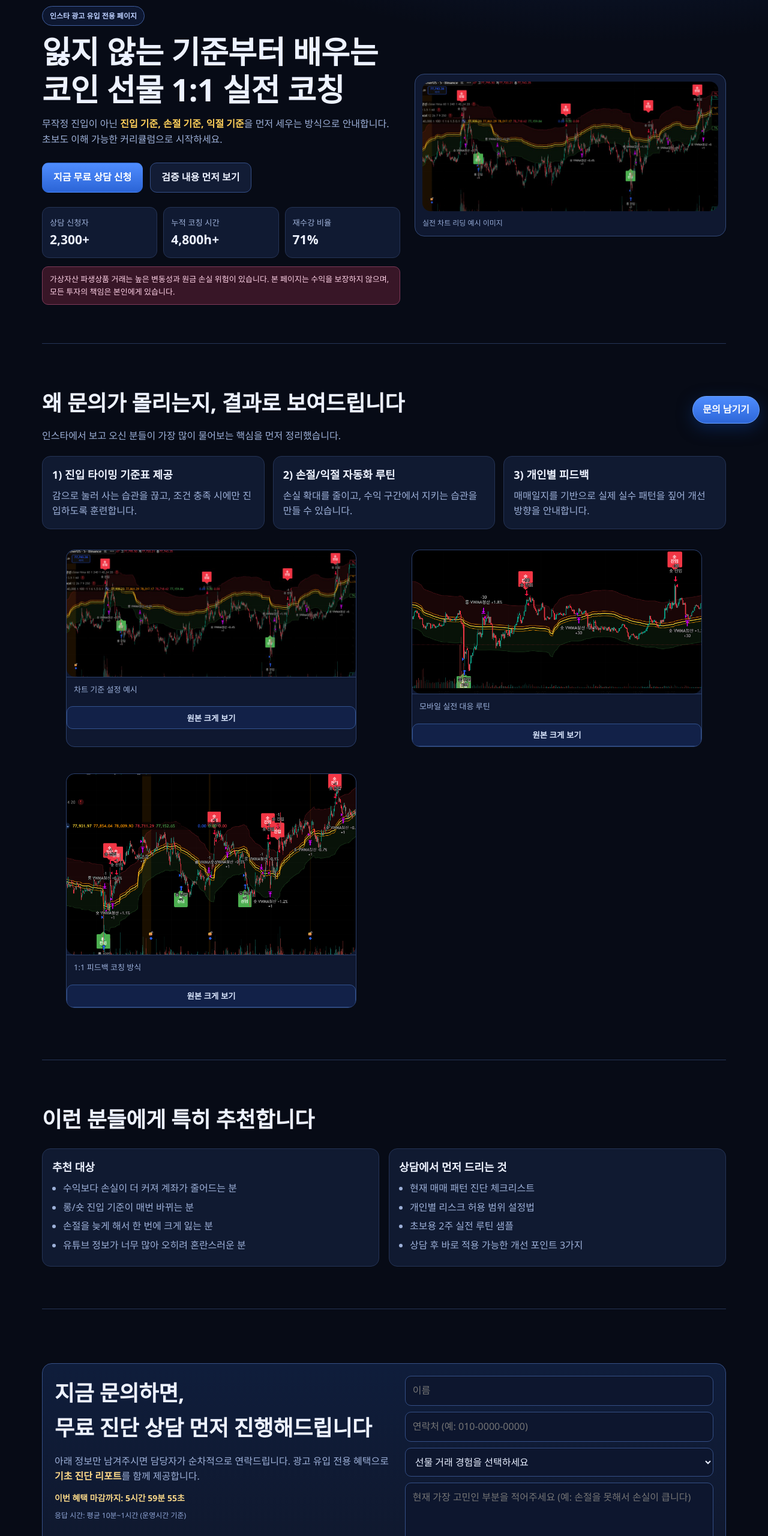
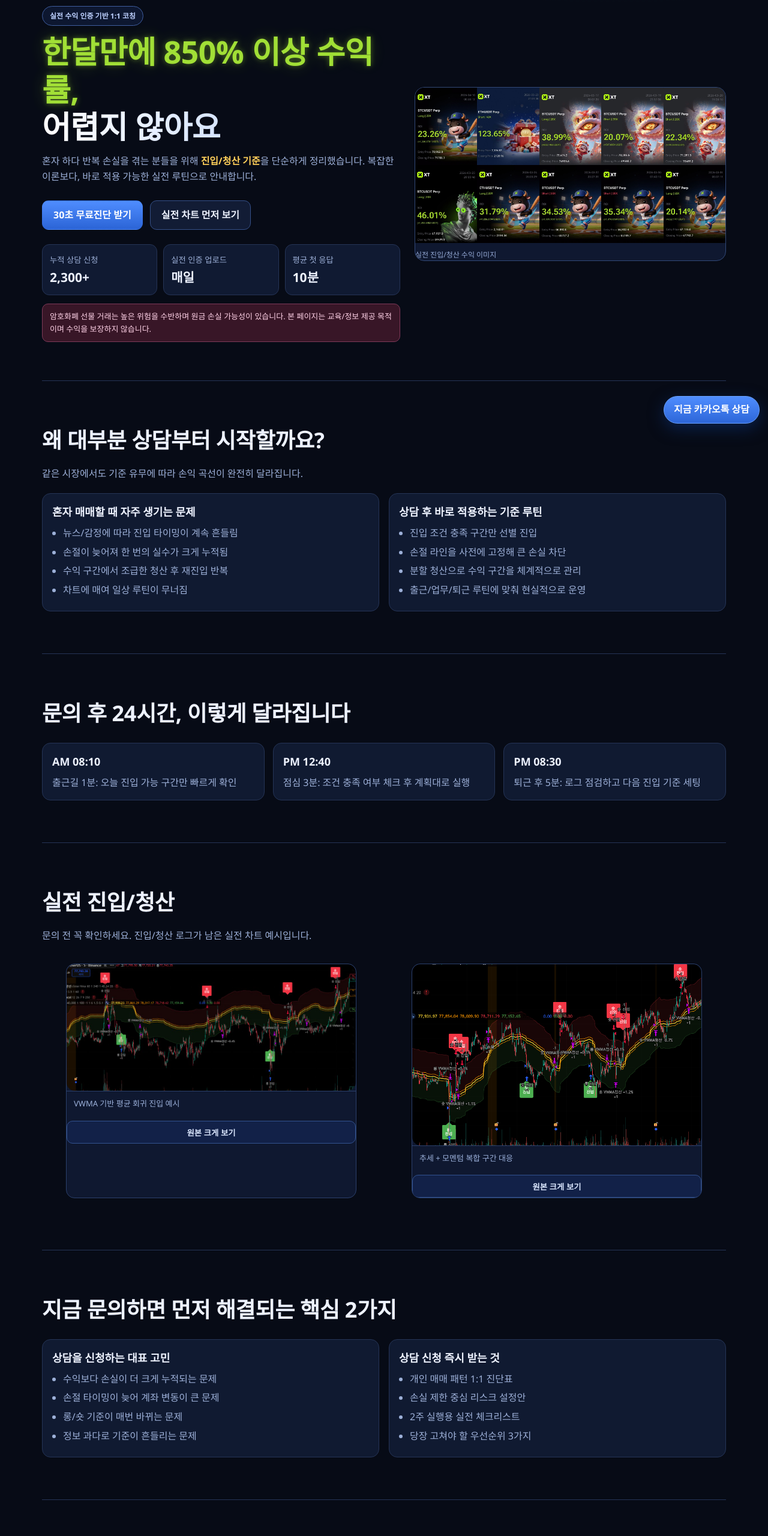
Before and after one commit to a35611593-bit/coooo_diary, a plain HTML site: page index.html in a window 1280 px wide. Shown: the part 80-2640 px from the top of the page at 60% size. Drawn offline with Linux system fonts and the light colour scheme.

Commit message:
Add files via upload

```diff
--- a/index.html
+++ b/index.html
@@ -3,8 +3,8 @@
 <head>
   <meta charset="UTF-8" />
   <meta name="viewport" content="width=device-width, initial-scale=1.0" />
-  <title>인스타 광고 전용 랜딩페이지 | 코인 선물 문의</title>
-  <meta name="description" content="인스타그램 광고에서 바로 문의로 전환시키는 코인 선물 랜딩페이지" />
+  <title>실전 수익 루틴 | 무료 1:1 상담</title>
+  <meta name="description" content="수익 인증과 실전 차트를 확인하고 지금 바로 무료 1:1 상담을 신청하세요." />
   <style>
     :root {
       --bg: #070b16;
@@ -62,6 +62,23 @@
       line-height: 1.2;
       letter-spacing: -0.5px;
     }
+    .headline-main {
+      display: inline-block;
+      color: #b8ff3b;
+      text-shadow: 0 0 10px rgba(184, 255, 59, 0.4), 0 0 30px rgba(184, 255, 59, 0.2);
+      animation: pulseGlow 2.2s ease-in-out infinite;
+    }
+    .headline-sub {
+      display: inline-block;
+      background: linear-gradient(90deg, #ffffff, #d7e5ff);
+      -webkit-background-clip: text;
+      background-clip: text;
+      color: transparent;
+    }
+    @keyframes pulseGlow {
+      0%, 100% { opacity: 1; }
+      50% { opacity: 0.78; }
+    }
     h2 {
       margin: 0 0 14px;
       font-size: clamp(24px, 3vw, 36px);
@@ -103,7 +120,21 @@
       background: #0f1830;
       border: 1px solid #324978;
       border-radius: 16px;
-      padding: 12px;
+      padding: 0;
+      overflow: hidden;
+    }
+    .proof-strip {
+      display: grid;
+      grid-template-columns: repeat(5, minmax(0, 1fr));
+      gap: 0;
+    }
+    .proof-strip img {
+      width: 100%;
+      height: 100%;
+      display: block;
+      border-radius: 0;
+      object-fit: cover;
+      aspect-ratio: 4 / 5;
     }
     .hero-media small {
       display: block;
@@ -270,6 +301,14 @@
       border: 1px solid #6aa2ff;
       box-shadow: 0 8px 26px #0a214c;
     }
+    .contact-links {
+      margin-top: 12px;
+      display: grid;
+      gap: 10px;
+    }
+    .contact-links .btn {
+      width: 100%;
+    }
     footer {
       padding: 26px 0 44px;
       color: #8fa5d0;
@@ -288,6 +327,9 @@
       .stats {
         grid-template-columns: repeat(2, minmax(0, 1fr));
       }
+      .proof-strip {
+        grid-template-columns: repeat(2, minmax(0, 1fr));
+      }
     }
   </style>
 </head>
@@ -295,120 +337,160 @@
   <main class="wrap">
     <section class="hero section">
       <div class="hero-copy">
-        <span class="badge">인스타 광고 유입 전용 페이지</span>
-        <h1>잃지 않는 기준부터 배우는 <br />코인 선물 1:1 실전 코칭</h1>
-        <p class="muted">무작정 진입이 아닌 <strong>진입 기준, 손절 기준, 익절 기준</strong>을 먼저 세우는 방식으로 안내합니다. 초보도 이해 가능한 커리큘럼으로 시작하세요.</p>
+        <span class="badge">실전 수익 인증 기반 1:1 코칭</span>
+        <h1><span class="headline-main">한달만에 850% 이상 수익률,</span><br /><span class="headline-sub">어렵지 않아요</span></h1>
+        <p class="muted">혼자 하다 반복 손실을 겪는 분들을 위해 <strong>진입/청산 기준</strong>을 단순하게 정리했습니다. 복잡한 이론보다, 바로 적용 가능한 실전 루틴으로 안내합니다.</p>
         <div class="btns">
-          <a class="btn primary" href="#inquiry">지금 무료 상담 신청</a>
-          <a class="btn secondary" href="#proof">검증 내용 먼저 보기</a>
+          <a class="btn primary" href="#inquiry">30초 무료진단 받기</a>
+          <a class="btn secondary" href="#strategy">실전 차트 먼저 보기</a>
         </div>
         <div class="stats">
-          <div class="stat"><small class="muted">상담 신청자</small><b>2,300+</b></div>
-          <div class="stat"><small class="muted">누적 코칭 시간</small><b>4,800h+</b></div>
-          <div class="stat"><small class="muted">재수강 비율</small><b>71%</b></div>
+          <div class="stat"><small class="muted">누적 상담 신청</small><b>2,300+</b></div>
+          <div class="stat"><small class="muted">실전 인증 업로드</small><b>매일</b></div>
+          <div class="stat"><small class="muted">평균 첫 응답</small><b>10분</b></div>
         </div>
-        <p class="risk">가상자산 파생상품 거래는 높은 변동성과 원금 손실 위험이 있습니다. 본 페이지는 수익을 보장하지 않으며, 모든 투자의 책임은 본인에게 있습니다.</p>
+        <p class="risk">암호화폐 선물 거래는 높은 위험을 수반하며 원금 손실 가능성이 있습니다. 본 페이지는 교육/정보 제공 목적이며 수익을 보장하지 않습니다.</p>
       </div>
       <div class="hero-media">
-        <img src="images/chart1.png" alt="실전 차트 이미지" />
-        <small>실전 차트 리딩 예시 이미지</small>
+        <div class="proof-strip">
+          <img src="images/proof1.png" alt="실전 수익 이미지 1" />
+          <img src="images/proof2.png" alt="실전 수익 이미지 2" />
+          <img src="images/proof3.png" alt="실전 수익 이미지 3" />
+          <img src="images/proof4.png" alt="실전 수익 이미지 4" />
+          <img src="images/proof5.png" alt="실전 수익 이미지 5" />
+          <img src="images/proof6.png" alt="실전 수익 이미지 6" />
+          <img src="images/proof7.png" alt="실전 수익 이미지 7" />
+          <img src="images/proof8.png" alt="실전 수익 이미지 8" />
+          <img src="images/proof9.png" alt="실전 수익 이미지 9" />
+          <img src="images/proof10.png" alt="실전 수익 이미지 10" />
+        </div>
+        <small>실전 진입/청산 수익 이미지</small>
+      </div>
+    </section>
+
+    <section class="section" id="proof">
+      <h2>왜 대부분 상담부터 시작할까요?</h2>
+      <p class="muted">같은 시장에서도 기준 유무에 따라 손익 곡선이 완전히 달라집니다.</p>
+      <div class="proof">
+        <article class="card">
+          <h3>혼자 매매할 때 자주 생기는 문제</h3>
+          <ul class="list">
+            <li>뉴스/감정에 따라 진입 타이밍이 계속 흔들림</li>
+            <li>손절이 늦어져 한 번의 실수가 크게 누적됨</li>
+            <li>수익 구간에서 조급한 청산 후 재진입 반복</li>
+            <li>차트에 매여 일상 루틴이 무너짐</li>
+          </ul>
+        </article>
+        <article class="card">
+          <h3>상담 후 바로 적용하는 기준 루틴</h3>
+          <ul class="list">
+            <li>진입 조건 충족 구간만 선별 진입</li>
+            <li>손절 라인을 사전에 고정해 큰 손실 차단</li>
+            <li>분할 청산으로 수익 구간을 체계적으로 관리</li>
+            <li>출근/업무/퇴근 루틴에 맞춰 현실적으로 운영</li>
+          </ul>
+        </article>
       </div>
     </section>
 
     <section class="section">
-      <h2>왜 문의가 몰리는지, 결과로 보여드립니다</h2>
-      <p class="muted">인스타에서 보고 오신 분들이 가장 많이 물어보는 핵심을 먼저 정리했습니다.</p>
+      <h2>문의 후 24시간, 이렇게 달라집니다</h2>
       <div class="grid-3">
         <article class="card">
-          <h3>1) 진입 타이밍 기준표 제공</h3>
-          <p class="muted">감으로 눌러 사는 습관을 끊고, 조건 충족 시에만 진입하도록 훈련합니다.</p>
+          <h3>AM 08:10</h3>
+          <p class="muted">출근길 1분: 오늘 진입 가능 구간만 빠르게 확인</p>
         </article>
         <article class="card">
-          <h3>2) 손절/익절 자동화 루틴</h3>
-          <p class="muted">손실 확대를 줄이고, 수익 구간에서 지키는 습관을 만들 수 있습니다.</p>
+          <h3>PM 12:40</h3>
+          <p class="muted">점심 3분: 조건 충족 여부 체크 후 계획대로 실행</p>
         </article>
         <article class="card">
-          <h3>3) 개인별 피드백</h3>
-          <p class="muted">매매일지를 기반으로 실제 실수 패턴을 짚어 개선 방향을 안내합니다.</p>
+          <h3>PM 08:30</h3>
+          <p class="muted">퇴근 후 5분: 로그 점검하고 다음 진입 기준 세팅</p>
         </article>
       </div>
+    </section>
 
+    <section class="section" id="strategy">
+      <h2>실전 진입/청산</h2>
+      <p class="muted">문의 전 꼭 확인하세요. 진입/청산 로그가 남은 실전 차트 예시입니다.</p>
       <div class="img-row">
         <figure class="img-box">
           <img src="images/chart1.png" alt="실전 차트 분석 예시" />
-          <p>차트 기준 설정 예시</p>
+          <p>VWMA 기반 평균 회귀 진입 예시</p>
           <button class="zoom-btn" type="button" data-zoom="1">원본 크게 보기</button>
         </figure>
         <figure class="img-box">
-          <img src="images/chart2.png" alt="실전 차트 이미지 2" />
-          <p>모바일 실전 대응 루틴</p>
+          <img src="images/chart3.png" alt="실전 차트 이미지 2" />
+          <p>추세 + 모멘텀 복합 구간 대응</p>
           <button class="zoom-btn" type="button" data-zoom="2">원본 크게 보기</button>
-        </figure>
-        <figure class="img-box">
-          <img src="images/chart3.png" alt="실전 차트 이미지 3" />
-          <p>1:1 피드백 코칭 방식</p>
-          <button class="zoom-btn" type="button" data-zoom="3">원본 크게 보기</button>
         </figure>
       </div>
     </section>
 
-    <section class="section" id="proof">
-      <h2>이런 분들에게 특히 추천합니다</h2>
+    <section class="section">
+      <h2>지금 문의하면 먼저 해결되는 핵심 2가지</h2>
       <div class="proof">
         <article class="card">
-          <h3>추천 대상</h3>
+          <h3>상담을 신청하는 대표 고민</h3>
           <ul class="list">
-            <li>수익보다 손실이 더 커져 계좌가 줄어드는 분</li>
-            <li>롱/숏 진입 기준이 매번 바뀌는 분</li>
-            <li>손절을 늦게 해서 한 번에 크게 잃는 분</li>
-            <li>유튜브 정보가 너무 많아 오히려 혼란스러운 분</li>
+            <li>수익보다 손실이 더 크게 누적되는 문제</li>
+            <li>손절 타이밍이 늦어 계좌 변동이 큰 문제</li>
+            <li>롱/숏 기준이 매번 바뀌는 문제</li>
+            <li>정보 과다로 기준이 흔들리는 문제</li>
           </ul>
         </article>
         <article class="card">
-          <h3>상담에서 먼저 드리는 것</h3>
+          <h3>상담 신청 즉시 받는 것</h3>
           <ul class="list">
-            <li>현재 매매 패턴 진단 체크리스트</li>
-            <li>개인별 리스크 허용 범위 설정법</li>
-            <li>초보용 2주 실전 루틴 샘플</li>
-            <li>상담 후 바로 적용 가능한 개선 포인트 3가지</li>
+            <li>개인 매매 패턴 1:1 진단표</li>
+            <li>손실 제한 중심 리스크 설정안</li>
+            <li>2주 실행용 실전 체크리스트</li>
+            <li>당장 고쳐야 할 우선순위 3가지</li>
           </ul>
         </article>
+      </div>
+    </section>
+
+    <section class="section">
+      <h2>문의 전 자주 묻는 질문</h2>
+      <div class="card">
+        <p><strong>Q.</strong> 완전 초보도 바로 시작할 수 있나요?<br /><span class="muted">A. 가능합니다. 현재 수준을 먼저 진단하고, 이해 가능한 단계부터 맞춤 루틴으로 안내합니다.</span></p>
+        <hr style="border:0;border-top:1px solid #2a3c64;margin:12px 0;" />
+        <p><strong>Q.</strong> 왜 먼저 상담을 받아야 하나요?<br /><span class="muted">A. 같은 전략도 사람마다 리스크 허용 범위가 달라서, 본인 기준에 맞는 세팅이 먼저 필요합니다.</span></p>
+        <hr style="border:0;border-top:1px solid #2a3c64;margin:12px 0;" />
+        <p><strong>Q.</strong> 수익이 보장되나요?<br /><span class="muted">A. 보장되지 않습니다. 손실 가능성을 전제로 리스크 관리 중심으로 운영합니다.</span></p>
       </div>
     </section>
 
     <section class="section" id="inquiry">
       <div class="inquiry">
         <div>
-          <h2>지금 문의하면, <br />무료 진단 상담 먼저 진행해드립니다</h2>
-          <p class="muted">아래 정보만 남겨주시면 담당자가 순차적으로 연락드립니다. 광고 유입 전용 혜택으로 <strong style="color:#ffd98a;">기초 진단 리포트</strong>를 함께 제공합니다.</p>
+          <h2>지금 문의하면,<br />오늘 안에 1:1 진단 시작합니다</h2>
+          <p class="muted">현재 매매 습관을 먼저 분석한 뒤, 바로 실행 가능한 개선 루틴을 전달드립니다.</p>
           <p class="countdown" id="countdown">이번 혜택 마감까지: 계산 중...</p>
-          <p class="fine">응답 시간: 평균 10분~1시간 (운영시간 기준)</p>
+          <p class="fine">운영시간 기준 평균 응답 10분~1시간 | 상담비 0원</p>
         </div>
-        <form id="leadForm">
-          <input type="text" name="name" placeholder="이름" required />
-          <input type="tel" name="phone" placeholder="연락처 (예: 010-0000-0000)" required />
-          <select name="experience" required>
-            <option value="">선물 거래 경험을 선택하세요</option>
-            <option>처음 시작</option>
-            <option>1~3개월</option>
-            <option>3개월~1년</option>
-            <option>1년 이상</option>
-          </select>
-          <textarea name="message" placeholder="현재 가장 고민인 부분을 적어주세요 (예: 손절을 못해서 손실이 큽니다)"></textarea>
-          <button class="btn primary" type="submit">무료 상담 신청하기</button>
-          <p class="fine">신청 시 개인정보 수집 및 상담 안내 수신에 동의한 것으로 간주됩니다.</p>
-        </form>
+        <div class="card">
+          <h3 style="margin-bottom:10px;">가장 빠른 상담 신청</h3>
+          <p class="muted">카카오톡은 즉시 연결, 전화 상담은 시간 예약 후 안내드립니다.</p>
+          <div class="contact-links">
+            <a class="btn primary" href="https://open.kakao.com/o/sGvbF1li" target="_blank" rel="noopener noreferrer">카카오톡으로 지금 상담하기</a>
+            <a class="btn secondary" href="https://docs.google.com/forms/d/e/1FAIpQLScwMHUxo0fYXsU-eW5EmJDbMePK7TIE9Y8siv_IiuV7j3u4Lw/viewform?usp=publish-editor" target="_blank" rel="noopener noreferrer">전화 상담 예약하기</a>
+          </div>
+          <p class="fine">버튼 클릭 시 새 창에서 열립니다. 선착순으로 순차 응대됩니다.</p>
+        </div>
       </div>
-      <p class="risk" style="margin-top:14px;">본 랜딩페이지는 교육 및 정보 제공 목적이며, 특정 거래소/종목에 대한 투자 권유가 아닙니다.</p>
+      <p class="risk" style="margin-top:14px;">투자 결과에 대한 책임은 투자자 본인에게 있으며, 본 서비스는 특정 수익을 보장하지 않습니다.</p>
     </section>
 
     <footer>
-      본 페이지는 인스타그램 광고 유입 전환용 샘플입니다. 실제 운영 시 연락처, 브랜드명, 개인정보 처리방침 링크를 반드시 연결해 주세요.
+      2026 Trading Routine Lab. All rights reserved. | 실제 운영 시 카카오톡/텔레그램 링크와 개인정보 처리방침을 반드시 연결해 주세요.
     </footer>
   </main>
 
   <div class="sticky-cta">
-    <a href="#inquiry">문의 남기기</a>
+    <a href="https://open.kakao.com/o/sGvbF1li" target="_blank" rel="noopener noreferrer">지금 카카오톡 상담</a>
   </div>
   <div class="lightbox" id="lightbox">
     <button class="lightbox-close" id="lightboxClose" type="button" aria-label="닫기">x</button>
@@ -435,12 +517,6 @@
       updateTimer();
       setInterval(updateTimer, 1000);
     })();
-
-    document.getElementById("leadForm").addEventListener("submit", function (e) {
-      e.preventDefault();
-      alert("상담 신청이 접수되었습니다. 입력한 연락처로 빠르게 안내드릴게요.");
-      e.target.reset();
-    });
 
     (function () {
       var lightbox = document.getElementById("lightbox");
```
Also changed, not shown: images/proof1.png (added), images/proof10.png (added), images/proof2.png (added), images/proof3.png (added), images/proof4.png (added), images/proof5.png (added), images/proof6.png (added), images/proof7.png (added), images/proof8.png (added), images/proof9.png (added).
